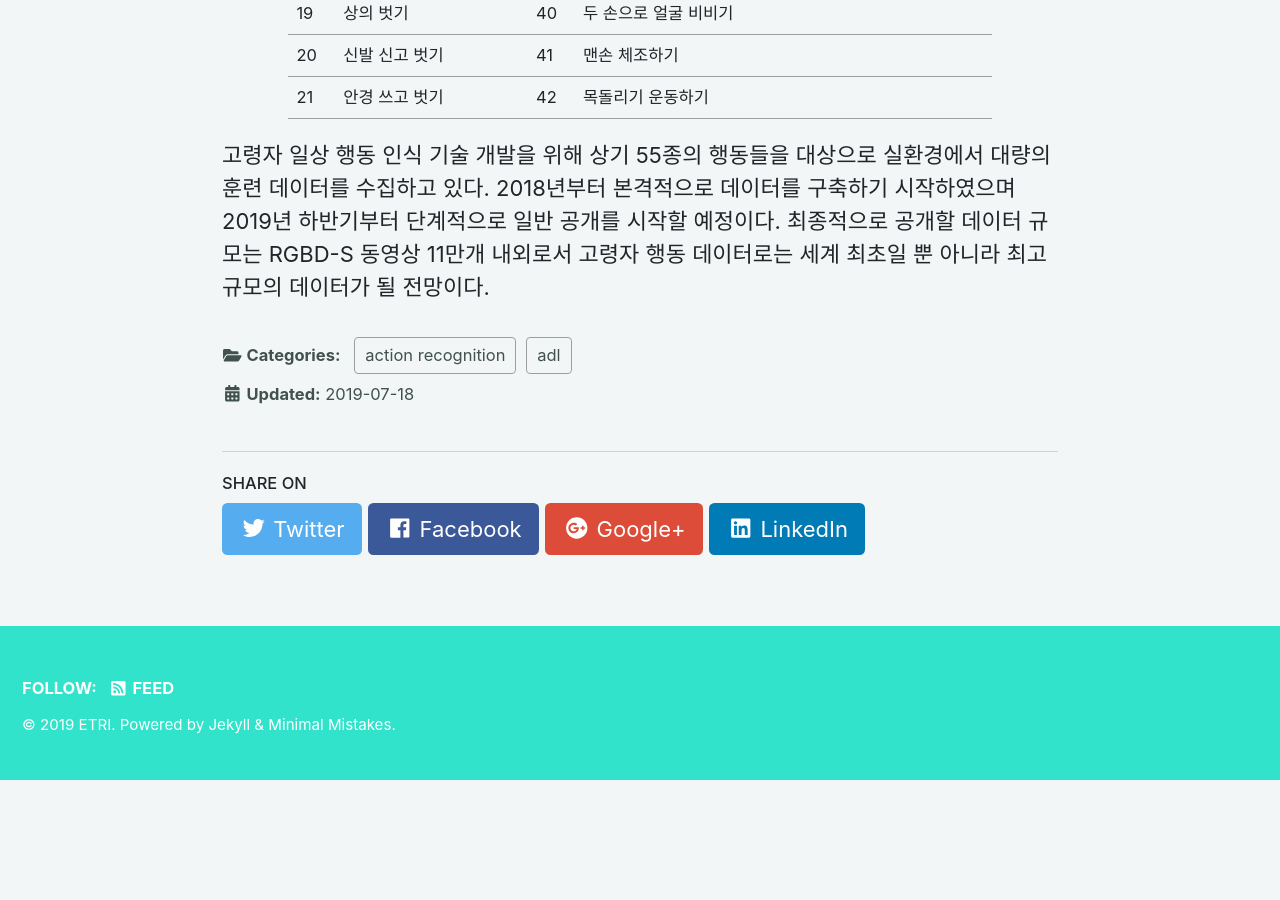
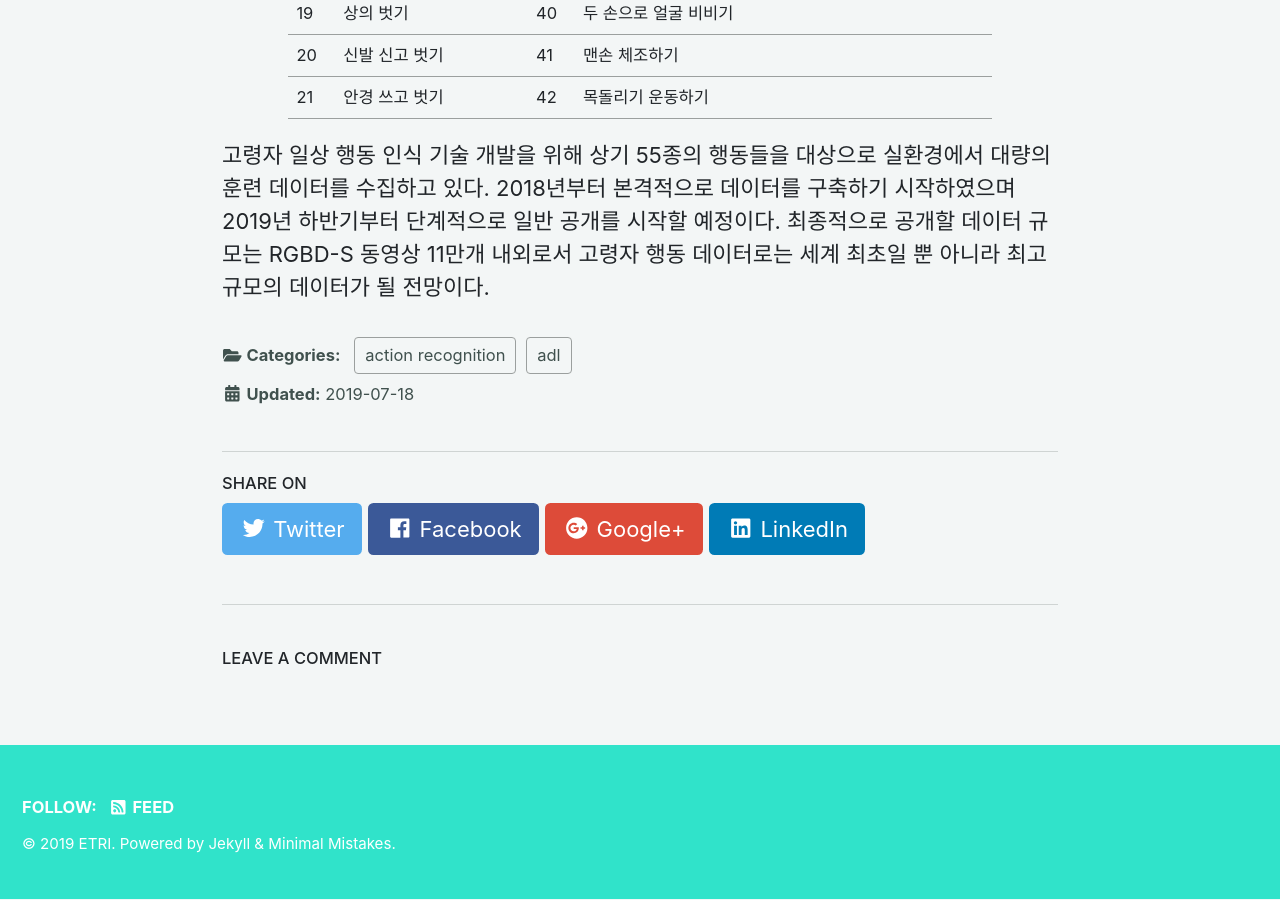
Before and after one commit to ai4robot/ai4robot.github.io, a Jekyll site: the page built from _posts/2019-07-18-elderly_adl_data.md, in a window 1280 px wide and 900 px high, scrolled down 2691 px. Built offline with Jekyll 4.4.1, drawn with Linux system fonts in a browser that asks for light colours; cached includes are drawn as plain includes; nearby versions of some CDN libraries; comment, search, counter and statistics services are not loaded; before the commit the page ends 3472 px from its top, so only the background shows below that.

Commit message:
comment add

```diff
--- a/_config.yml
+++ b/_config.yml
@@ -29,9 +29,9 @@ masthead_title           : # overrides the website title displayed in the masthe
 # breadcrumbs            : false # true, false (default)
 words_per_minute         : 200
 comments:
-  provider               : # false (default), "disqus", "discourse", "facebook", "google-plus", "staticman", "staticman_v2", "utterances", "custom"
+  provider               : "disqus" # false (default), "disqus", "discourse", "facebook", "google-plus", "staticman", "staticman_v2", "utterances", "custom"
   disqus:
-    shortname            : # https://help.disqus.com/customer/portal/articles/466208-what-s-a-shortname-
+    shortname            : http-ai4robot-github-io
   discourse:
     server               : # https://meta.discourse.org/t/embedding-discourse-comments-via-javascript/31963 , e.g.: meta.discourse.org
   facebook:
@@ -290,7 +290,7 @@ defaults:
       layout: single
       author_profile: false
       read_time: true
-      comments: # true
+      comments: true
       share: true
       related: true
   - scope:
--- a/_layouts/single.html
+++ b/_layouts/single.html
@@ -91,7 +91,7 @@ layout: default
       {% include post_pagination.html %}
     </div>
 
-    {% if jekyll.environment == 'production' and site.comments.provider and page.comments %}
+    {% if page.comments %}
       {% include comments.html %}
     {% endif %}
   </article>
```
Also changed, not shown: _posts/2019-07-18-elderly_adl_data.md (+1 -0 lines).
